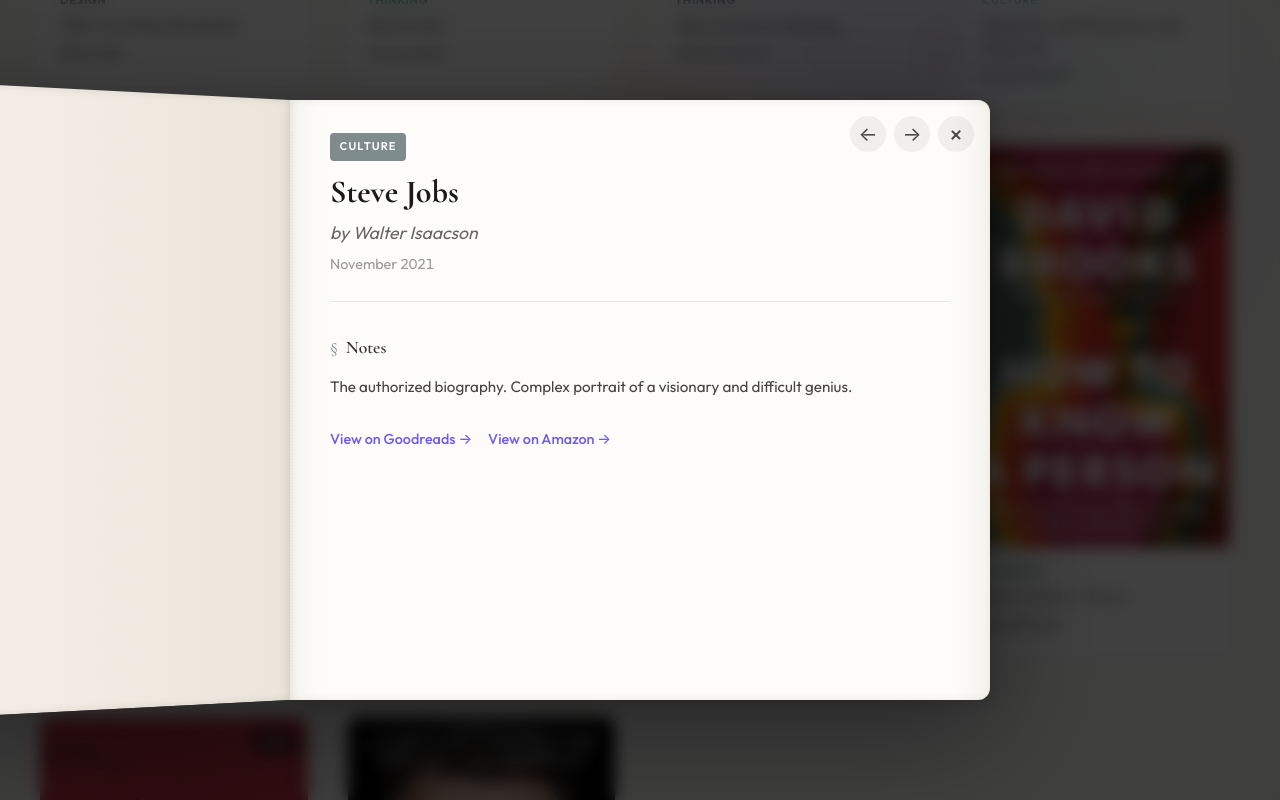
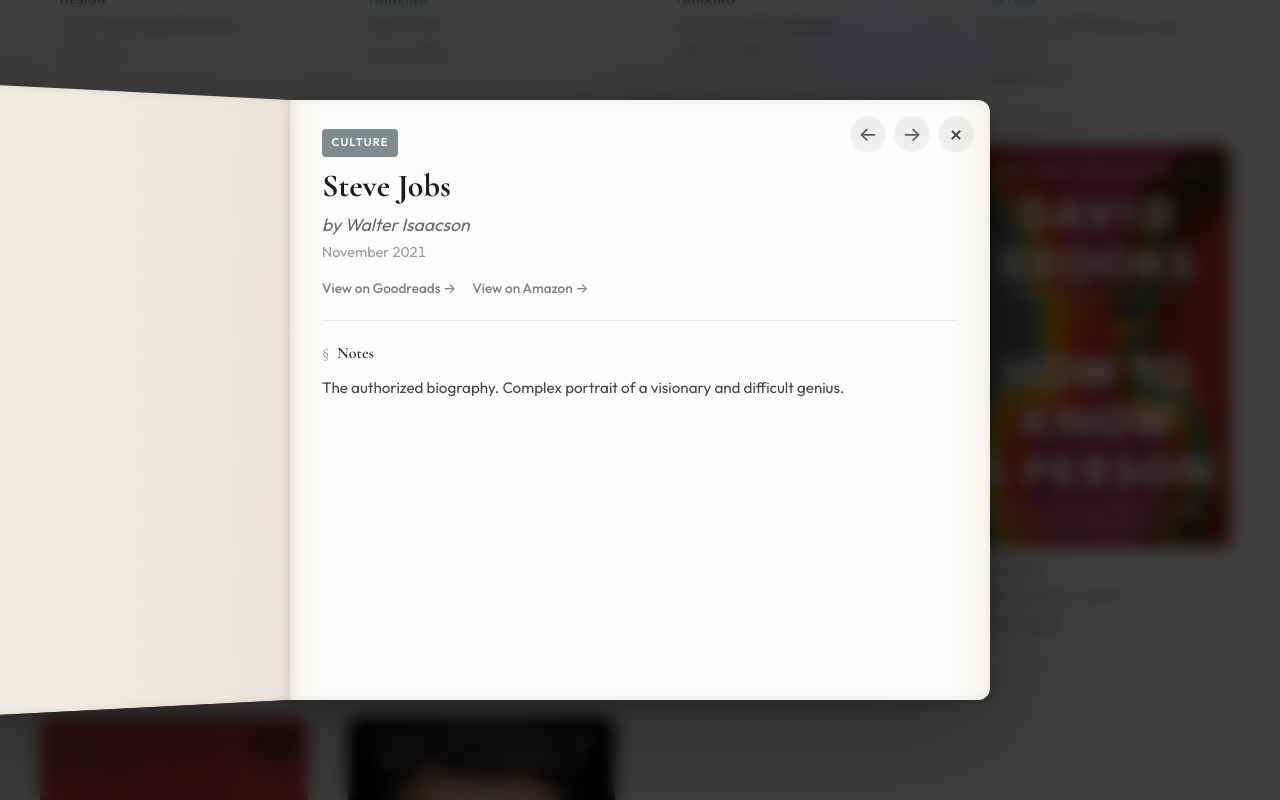
Before and after one commit to wustep/bookshelf, a React (Vite) app: page / in a window 1280 px wide. Both pictures are taken after a click on the button 1212 px from the left and 206 px from the top of the page. Shown: the part 1812-2612 px from the top of the page. Built offline with nearby package versions, Linux system fonts and the light colour scheme.

Commit message:
Tweak BookModal css and arrows behavior

```diff
--- a/src/App.jsx
+++ b/src/App.jsx
@@ -65,12 +65,16 @@ function App() {
 
 	const handleNavigate = useCallback(
 		(direction) => {
-			const newIndex = currentBookIndex + direction
-			if (newIndex >= 0 && newIndex < filteredBooks.length) {
-				setSelectedBook(filteredBooks[newIndex])
-				// Clear origin position for smooth transition (no lift animation)
-				setOriginPosition(null)
+			let newIndex = currentBookIndex + direction
+			// Wrap around
+			if (newIndex < 0) {
+				newIndex = filteredBooks.length - 1
+			} else if (newIndex >= filteredBooks.length) {
+				newIndex = 0
 			}
+			setSelectedBook(filteredBooks[newIndex])
+			// Clear origin position for smooth transition (no lift animation)
+			setOriginPosition(null)
 		},
 		[currentBookIndex, filteredBooks]
 	)
@@ -191,8 +195,8 @@ function App() {
 					onClose={handleCloseModal}
 					originPosition={originPosition}
 					onNavigate={handleNavigate}
-					hasPrev={currentBookIndex > 0}
-					hasNext={currentBookIndex < filteredBooks.length - 1}
+					hasPrev={filteredBooks.length > 1}
+					hasNext={filteredBooks.length > 1}
 				/>
 			)}
 		</div>
--- a/src/components/BookModal.css
+++ b/src/components/BookModal.css
@@ -398,7 +398,7 @@
 /* Content */
 .book-modal__content {
 	height: 100%;
-	padding: 2rem 2.5rem;
+	padding: 1.75rem 2rem;
 	overflow-y: auto;
 	color: #2a2a2a;
 	opacity: 0;
@@ -436,8 +436,8 @@
 }
 
 .book-modal__header {
-	margin-bottom: 2rem;
-	padding-bottom: 1.5rem;
+	margin-bottom: 1.25rem;
+	padding-bottom: 1.25rem;
 	border-bottom: 1px solid rgba(0, 0, 0, 0.08);
 }
 
@@ -451,7 +451,7 @@
 	background: var(--book-color);
 	padding: 0.3rem 0.6rem;
 	border-radius: 4px;
-	margin-bottom: 0.75rem;
+	margin-bottom: 0.625rem;
 }
 
 .book-modal__title {
@@ -459,18 +459,19 @@
 	font-size: 2rem;
 	font-weight: 700;
 	line-height: 1.2;
-	margin: 0 0 0.5rem;
+	margin: 0 0 0.375rem;
 	color: #1a1a1a;
 }
 
 .book-modal__author {
 	font-size: 1.1rem;
 	color: #666;
-	margin: 0 0 0.25rem;
+	margin: 0 0 0.125rem;
 	font-style: italic;
 }
 
 .book-modal__year {
+	display: block;
 	font-size: 0.9rem;
 	color: #999;
 	font-variant-numeric: tabular-nums;
@@ -478,15 +479,19 @@
 
 /* Sections */
 .book-modal__section {
-	margin-bottom: 1.75rem;
+	margin-bottom: 1.5rem;
+}
+
+.book-modal__section:last-child {
+	margin-bottom: 0;
 }
 
 .book-modal__section h3 {
 	font-family: var(--font-display);
-	font-size: 1.1rem;
+	font-size: 1rem;
 	font-weight: 600;
 	color: #333;
-	margin: 0 0 0.75rem;
+	margin: 0 0 0.5rem;
 	display: flex;
 	align-items: center;
 	gap: 0.5rem;
@@ -512,12 +517,12 @@
 	margin: 0;
 	display: flex;
 	flex-direction: column;
-	gap: 1rem;
+	gap: 0.75rem;
 }
 
 .book-modal__quote {
 	position: relative;
-	padding-left: 1.25rem;
+	padding-left: 1rem;
 }
 
 .book-modal__quote::before {
@@ -539,27 +544,27 @@
 	font-style: italic;
 }
 
-/* Link */
+/* Links in header */
 .book-modal__links {
 	display: flex;
 	flex-wrap: wrap;
-	gap: 1rem;
-	margin-top: 1.5rem;
+	gap: 0.5rem 1rem;
+	margin-top: 0.875rem;
 }
 
 .book-modal__link {
 	display: inline-flex;
 	align-items: center;
 	gap: 0.25rem;
-	font-size: 0.9rem;
-	color: var(--accent-color);
+	font-size: 0.85rem;
+	color: color-mix(in srgb, var(--book-color) 70%, #666);
 	text-decoration: none;
 	font-weight: 500;
-	transition: opacity 0.2s;
+	transition: color 0.2s;
 }
 
 .book-modal__link:hover {
-	opacity: 0.7;
+	color: var(--book-color);
 }
 
 /* Dark mode adjustments for pages */
@@ -665,7 +670,7 @@
 	}
 
 	.book-modal__content {
-		padding: 1.5rem;
+		padding: 1.25rem 1.25rem 1.5rem;
 	}
 
 	.book-modal__title {
--- a/src/components/BookModal.jsx
+++ b/src/components/BookModal.jsx
@@ -325,35 +325,6 @@ export function BookModal({
 									? formatDate(currentBook.date)
 									: currentBook.year}
 							</span>
-						</header>
-
-						{currentBook.notes && (
-							<section className="book-modal__section">
-								<h3>Notes</h3>
-								<p>{currentBook.notes}</p>
-							</section>
-						)}
-
-						{currentBook.summary && (
-							<section className="book-modal__section">
-								<h3>Summary</h3>
-								<p>{currentBook.summary}</p>
-							</section>
-						)}
-
-						{currentBook.quotes && currentBook.quotes.length > 0 && (
-							<section className="book-modal__section">
-								<h3>Quotes</h3>
-								<ul className="book-modal__quotes">
-									{currentBook.quotes.map((quote, index) => (
-										<li key={index} className="book-modal__quote">
-											<blockquote>"{quote}"</blockquote>
-										</li>
-									))}
-								</ul>
-							</section>
-						)}
-
 							{(currentBook.goodreadsLink ||
 								currentBook.amazonLink ||
 								currentBook.link) && (
@@ -390,6 +361,34 @@ export function BookModal({
 									)}
 								</div>
 							)}
+						</header>
+
+						{currentBook.notes && (
+							<section className="book-modal__section">
+								<h3>Notes</h3>
+								<p>{currentBook.notes}</p>
+							</section>
+						)}
+
+						{currentBook.summary && (
+							<section className="book-modal__section">
+								<h3>Summary</h3>
+								<p>{currentBook.summary}</p>
+							</section>
+						)}
+
+						{currentBook.quotes && currentBook.quotes.length > 0 && (
+							<section className="book-modal__section">
+								<h3>Quotes</h3>
+								<ul className="book-modal__quotes">
+									{currentBook.quotes.map((quote, index) => (
+										<li key={index} className="book-modal__quote">
+											<blockquote>"{quote}"</blockquote>
+										</li>
+									))}
+								</ul>
+							</section>
+						)}
 					</div>
 				</div>
 			</div>
```
Lines whose indentation alone changed are shown as unchanged.
